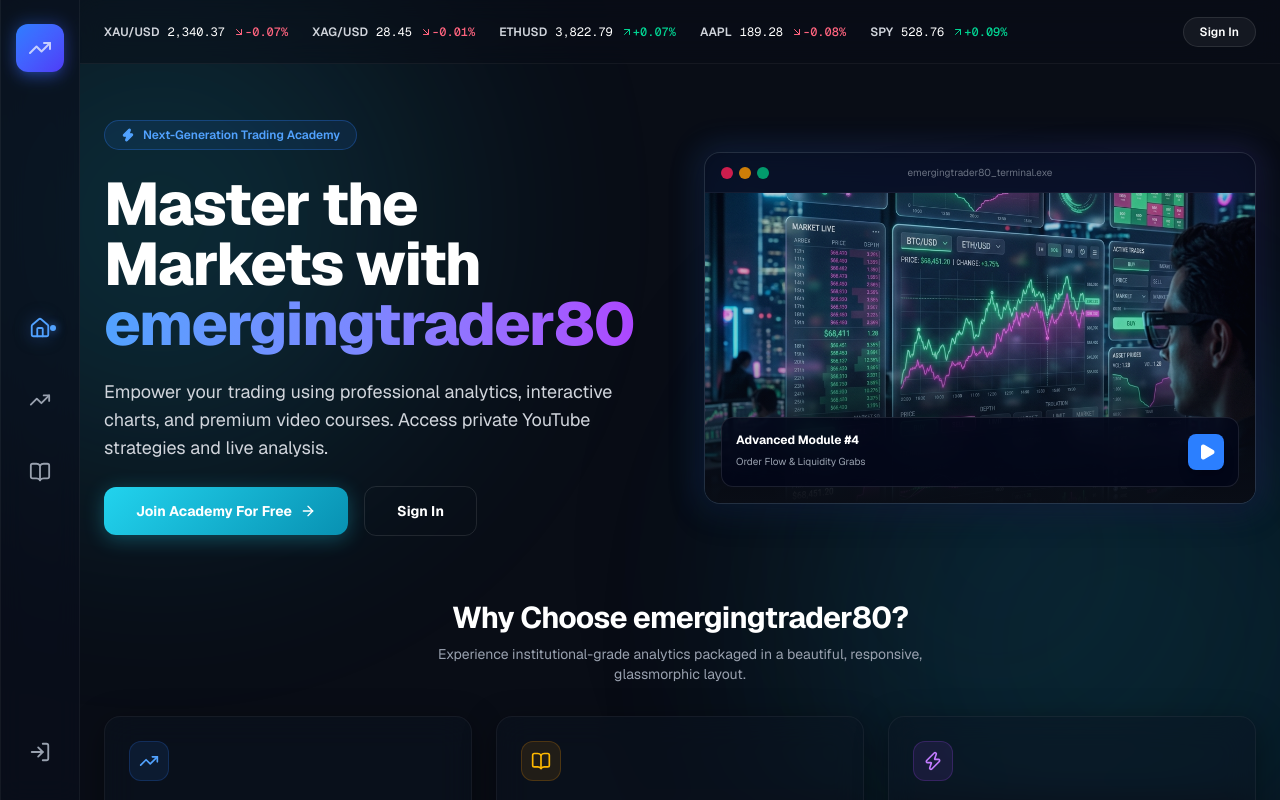
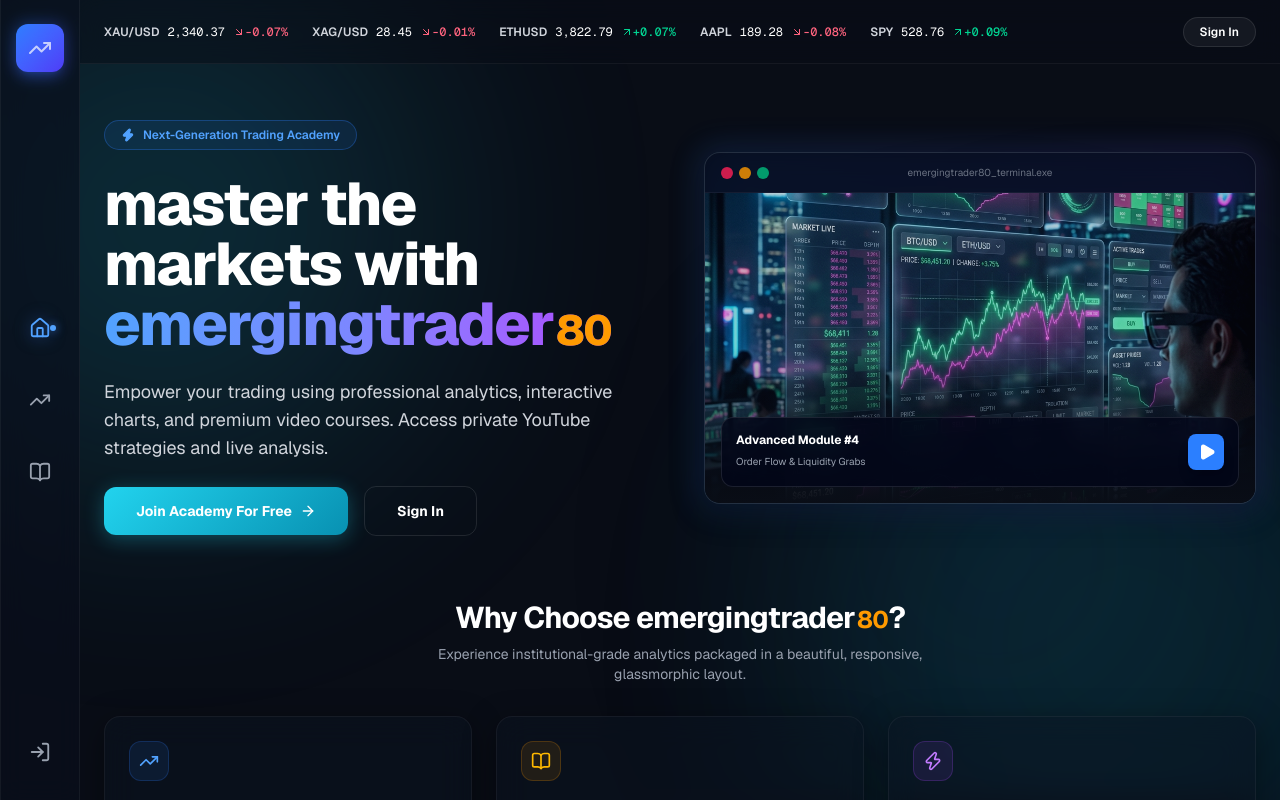
Before and after one commit to GhostRed256/TradingCourseSellingWebsite, a Next.js app: page / in a window 1280 px wide. Shown: the top 800 px of the page. Built offline with nearby package versions, Linux system fonts and the light colour scheme.

Commit message:
style: make '80' in logo smaller and amber colored across the site

```diff
--- a/src/app/components/Navbar.tsx
+++ b/src/app/components/Navbar.tsx
@@ -77,7 +77,7 @@
         </div>
         <div className="flex items-center md:hidden">
           <span className="font-bold text-lg tracking-tight bg-gradient-to-r from-cyan-300 via-cyan-400 to-teal-400 bg-clip-text text-transparent drop-shadow-[0_0_8px_rgba(34,211,238,0.5)]">
-            emergingtrader80
+            emergingtrader<span className="text-[0.8em] text-amber-400 ml-0.5">80</span>
           </span>
         </div>
 
@@ -147,10 +147,10 @@
             <div className="absolute -right-20 -top-20 h-40 w-40 rounded-full bg-blue-500/20 blur-3xl"></div>
 
             <h2 className="text-2xl font-bold tracking-tight text-white md:text-3xl">
-              Why Choose emergingtrader80?
+              Why Choose emergingtrader<span className="text-[0.8em] text-amber-400 ml-0.5">80</span>?
             </h2>
             <h3 className="text-xl font-bold text-white mb-2 flex items-center gap-2">
-              <Sparkles className="text-amber-400 h-6 w-6" /> Unlock emergingtrader80 Premium
+              <Sparkles className="text-amber-400 h-6 w-6" /> Unlock emergingtrader<span className="text-[0.8em] text-amber-400 ml-0.5">80</span> Premium
             </h3>
             <p className="text-sm text-gray-300 mb-6">
               Get instant access to real-time premium alerts, advanced dashboard features, and our exclusive library of unlisted YouTube trading video courses.
--- a/src/app/page.tsx
+++ b/src/app/page.tsx
@@ -30,9 +30,9 @@
           </div>
 
           <h1 className="text-4xl font-extrabold tracking-tight text-white md:text-5xl lg:text-6xl">
-            Master the Markets with{" "}
+            master the markets with{" "}
             <span className="bg-gradient-to-r from-blue-400 via-indigo-400 to-purple-500 bg-clip-text text-transparent">
-              emergingtrader80
+              emergingtrader<span className="text-[0.7em] text-amber-500 ml-0.5">80</span>
             </span>
           </h1>
 
@@ -129,7 +129,7 @@
       <section className="space-y-8">
         <div className="text-center space-y-2">
           <h2 className="text-2xl font-bold tracking-tight text-white md:text-3xl">
-            Why Choose emergingtrader80?
+            Why Choose emergingtrader<span className="text-[0.8em] text-amber-500 ml-0.5">80</span>?
           </h2>
           <p className="mx-auto max-w-lg text-sm text-gray-400">
             Experience institutional-grade analytics packaged in a beautiful, responsive, glassmorphic layout.
--- a/src/app/register/page.tsx
+++ b/src/app/register/page.tsx
@@ -64,7 +64,7 @@
         <p className="mt-2 text-sm text-gray-400">
           {plan === "premium"
             ? "Create an account to complete your subscription"
-            : "Join emergingtrader80 Academy today"}
+            : <>Join emergingtrader<span className="text-[0.8em] text-amber-500 ml-0.5">80</span> Academy today</>}
         </p>
       </div>
 
```
